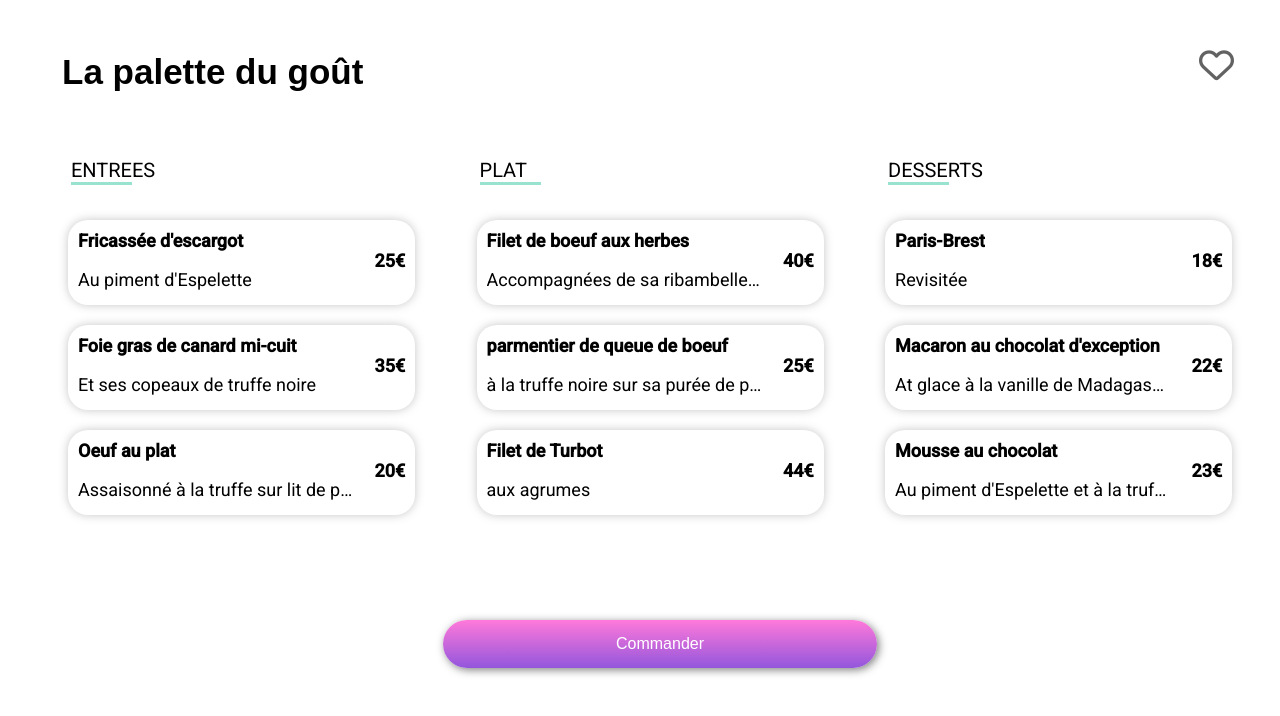
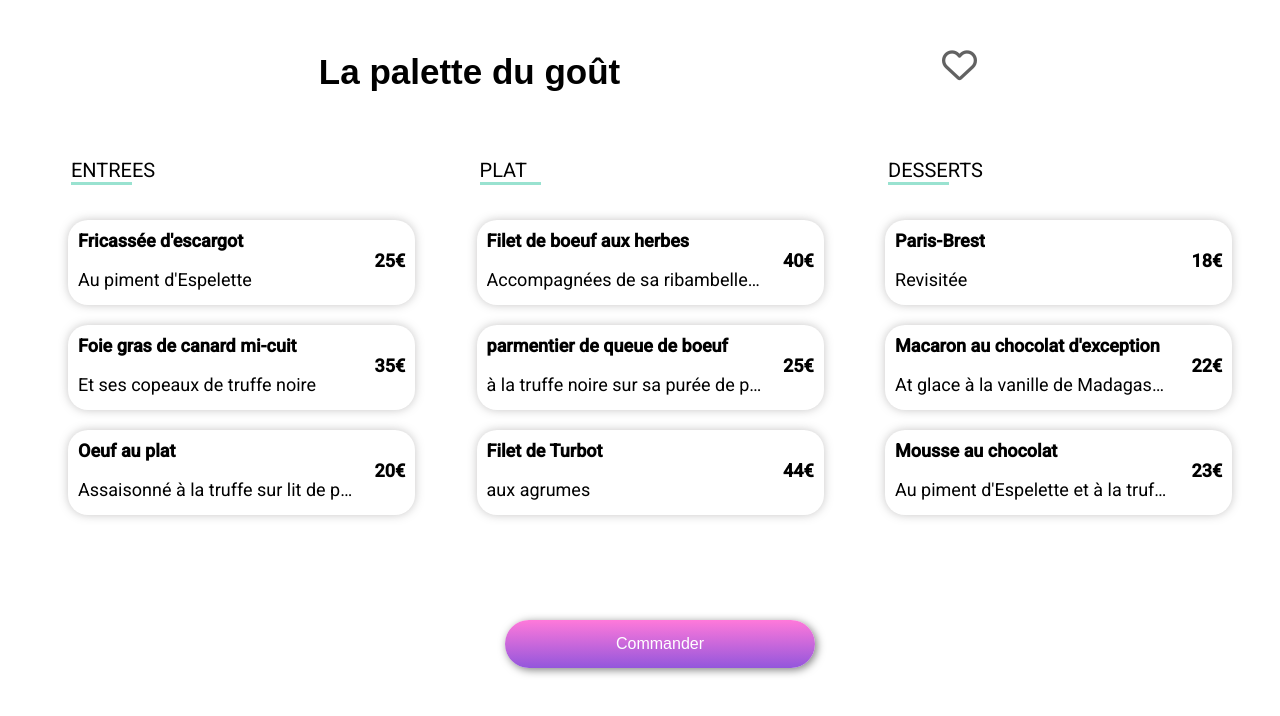
Before and after one commit to Hentiofyle/FathlislamHind_-_14-02-2022, a plain HTML site: page gout.html in a window 1280 px wide. Shown: the part 326-1042 px from the top of the page. Drawn offline with Linux system fonts and the light colour scheme; a web font is replaced by a local one.

Commit message:
Update menu.css

```diff
--- a/css/menu.css
+++ b/css/menu.css
@@ -45,7 +45,7 @@ a:active {
   display: flex;
   -webkit-box-pack: justify;
   -ms-flex-pack: justify;
-  justify-content: space-between;
+  justify-content: space-evenly;
   font-family: "Shrikhand", sans-serif;
   font-size: 20px;
   margin-left: -9px;
@@ -231,7 +231,7 @@ div.menu-bloc {
   }
 
   .btn {
-    width: 50%;
+    width: 35%;
 
 
   }
@@ -266,7 +266,7 @@ div.menu-bloc {
     margin-left: 50px;
   }
   .btn {
-    width: 35%;
+    width: 25%;
     margin-left: 40px;
 
   }
```
